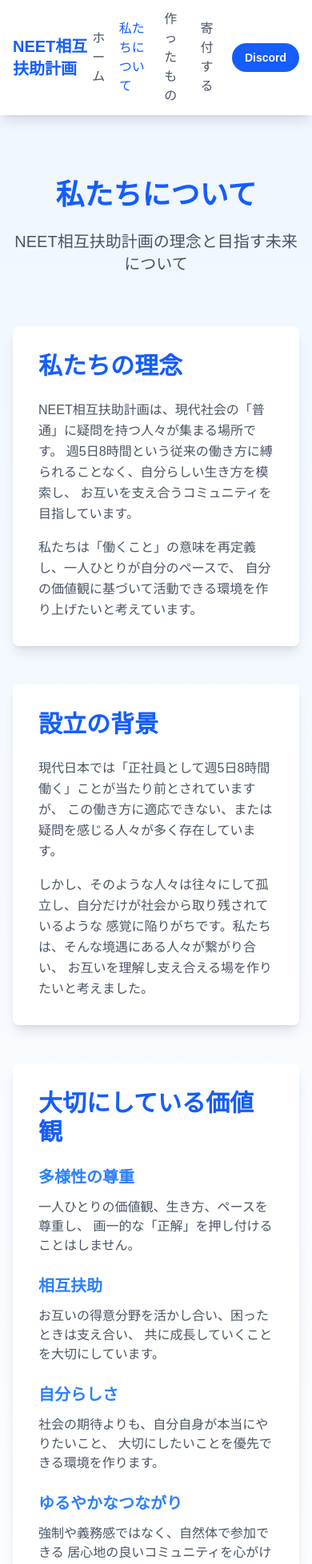
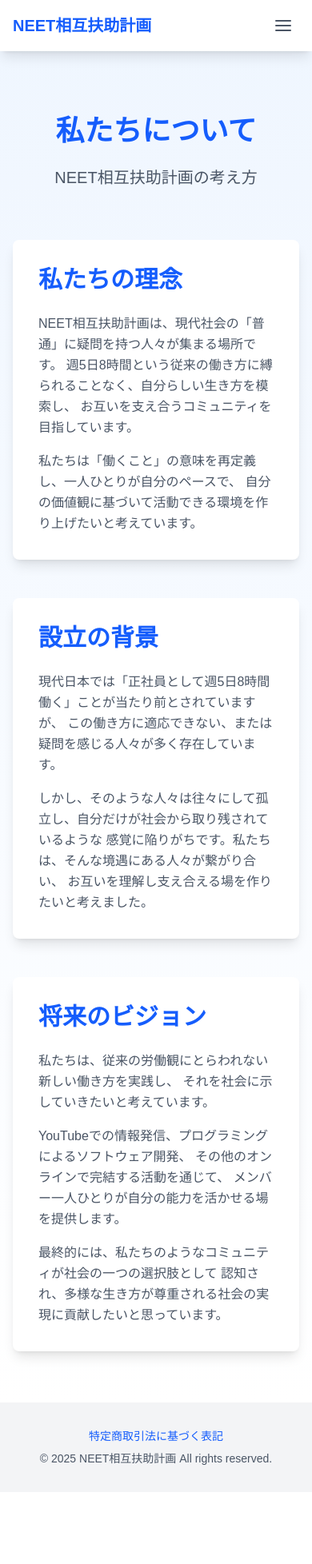
Before and after one commit to neet-map/neet-map, a Next.js app: page /about in a window 390 px wide. Shown: the top 1956 px of the page at 80% size. After the commit the page ends 1866 px from the top, so only its background shows below. Built offline with nearby package versions, Linux system fonts and the light colour scheme.

Commit message:
文章の修正

```diff
--- a/app/about/page.tsx
+++ b/app/about/page.tsx
@@ -11,7 +11,7 @@ export default function About() {
               私たちについて
             </h1>
             <p className="text-xl text-gray-600 dark:text-gray-300 max-w-2xl mx-auto">
-              NEET相互扶助計画の理念と目指す未来について
+              NEET相互扶助計画の考え方
             </p>
           </div>
 
@@ -52,51 +52,6 @@ export default function About() {
               </div>
             </section>
 
-            {/* 大切にしている価値観 */}
-            <section className="bg-white dark:bg-gray-800 p-8 rounded-lg shadow-lg">
-              <h2 className="text-3xl font-semibold text-blue-600 dark:text-blue-400 mb-6">
-                大切にしている価値観
-              </h2>
-              <div className="grid md:grid-cols-2 gap-6">
-                <div className="space-y-3">
-                  <h3 className="text-xl font-semibold text-blue-500 dark:text-blue-300">
-                    多様性の尊重
-                  </h3>
-                  <p className="text-gray-600 dark:text-gray-300">
-                    一人ひとりの価値観、生き方、ペースを尊重し、
-                    画一的な「正解」を押し付けることはしません。
-                  </p>
-                </div>
-                <div className="space-y-3">
-                  <h3 className="text-xl font-semibold text-blue-500 dark:text-blue-300">
-                    相互扶助
-                  </h3>
-                  <p className="text-gray-600 dark:text-gray-300">
-                    お互いの得意分野を活かし合い、困ったときは支え合い、
-                    共に成長していくことを大切にしています。
-                  </p>
-                </div>
-                <div className="space-y-3">
-                  <h3 className="text-xl font-semibold text-blue-500 dark:text-blue-300">
-                    自分らしさ
-                  </h3>
-                  <p className="text-gray-600 dark:text-gray-300">
-                    社会の期待よりも、自分自身が本当にやりたいこと、
-                    大切にしたいことを優先できる環境を作ります。
-                  </p>
-                </div>
-                <div className="space-y-3">
-                  <h3 className="text-xl font-semibold text-blue-500 dark:text-blue-300">
-                    ゆるやかなつながり
-                  </h3>
-                  <p className="text-gray-600 dark:text-gray-300">
-                    強制や義務感ではなく、自然体で参加できる
-                    居心地の良いコミュニティを心がけています。
-                  </p>
-                </div>
-              </div>
-            </section>
-
             {/* 将来のビジョン */}
             <section className="bg-white dark:bg-gray-800 p-8 rounded-lg shadow-lg">
               <h2 className="text-3xl font-semibold text-blue-600 dark:text-blue-400 mb-6">
--- a/app/components/Header.tsx
+++ b/app/components/Header.tsx
@@ -2,9 +2,16 @@
 
 import Link from "next/link";
 import { usePathname } from "next/navigation";
+import { useEffect, useState } from "react";
 
 export default function Header() {
   const pathname = usePathname();
+  const [isMobileMenuOpen, setIsMobileMenuOpen] = useState(false);
+
+  // ルートが変わったらモバイルメニューを閉じる
+  useEffect(() => {
+    setIsMobileMenuOpen(false);
+  }, [pathname]);
 
   return (
     <header className="sticky top-0 left-0 right-0 bg-white dark:bg-gray-800 shadow-lg z-50">
@@ -18,8 +25,8 @@ export default function Header() {
             NEET相互扶助計画
           </Link>
 
-          {/* ナビゲーション */}
-          <nav className="flex items-center space-x-4 md:space-x-6">
+          {/* デスクトップナビゲーション */}
+          <nav className="hidden md:flex items-center space-x-4 md:space-x-6">
             <Link
               href="/"
               className={`font-medium transition-colors duration-200 ${
@@ -69,6 +76,82 @@ export default function Header() {
               Discord
             </a>
           </nav>
+
+          {/* モバイルメニューボタン */}
+          <button
+            type="button"
+            className="md:hidden inline-flex items-center justify-center p-2 rounded-md text-gray-600 dark:text-gray-300 hover:text-gray-900 dark:hover:text-white hover:bg-gray-100 dark:hover:bg-gray-700 focus:outline-none focus:ring-2 focus:ring-blue-500"
+            aria-controls="mobile-menu"
+            aria-expanded={isMobileMenuOpen}
+            onClick={() => setIsMobileMenuOpen((prev) => !prev)}
+          >
+            <span className="sr-only">メインメニューを開閉</span>
+            {isMobileMenuOpen ? (
+              // Close (X)
+              <svg className="h-6 w-6" viewBox="0 0 24 24" fill="none" stroke="currentColor" strokeWidth="2" strokeLinecap="round" strokeLinejoin="round" aria-hidden="true">
+                <path d="M18 6L6 18M6 6l12 12" />
+              </svg>
+            ) : (
+              // Hamburger
+              <svg className="h-6 w-6" viewBox="0 0 24 24" fill="none" stroke="currentColor" strokeWidth="2" strokeLinecap="round" strokeLinejoin="round" aria-hidden="true">
+                <path d="M3 6h18M3 12h18M3 18h18" />
+              </svg>
+            )}
+          </button>
+        </div>
+
+        {/* モバイルナビゲーション */}
+        <div id="mobile-menu" className={`${isMobileMenuOpen ? 'block' : 'hidden'} md:hidden mt-3`}>
+          <nav className="flex flex-col space-y-2">
+            <Link
+              href="/"
+              className={`px-3 py-2 rounded-md font-medium transition-colors duration-200 ${
+                pathname === '/'
+                  ? 'bg-blue-50 dark:bg-blue-950/30 text-blue-700 dark:text-blue-300'
+                  : 'text-gray-700 dark:text-gray-300 hover:bg-gray-100 dark:hover:bg-gray-700'
+              }`}
+            >
+              ホーム
+            </Link>
+            <Link
+              href="/about"
+              className={`px-3 py-2 rounded-md font-medium transition-colors duration-200 ${
+                pathname === '/about'
+                  ? 'bg-blue-50 dark:bg-blue-950/30 text-blue-700 dark:text-blue-300'
+                  : 'text-gray-700 dark:text-gray-300 hover:bg-gray-100 dark:hover:bg-gray-700'
+              }`}
+            >
+              私たちについて
+            </Link>
+            <Link
+              href="/product"
+              className={`px-3 py-2 rounded-md font-medium transition-colors duration-200 ${
+                pathname === '/product'
+                  ? 'bg-blue-50 dark:bg-blue-950/30 text-blue-700 dark:text-blue-300'
+                  : 'text-gray-700 dark:text-gray-300 hover:bg-gray-100 dark:hover:bg-gray-700'
+              }`}
+            >
+              作ったもの
+            </Link>
+            <Link
+              href="/donate"
+              className={`px-3 py-2 rounded-md font-medium transition-colors duration-200 ${
+                pathname === '/donate'
+                  ? 'bg-green-50 dark:bg-green-950/30 text-green-700 dark:text-green-300'
+                  : 'text-gray-700 dark:text-gray-300 hover:bg-gray-100 dark:hover:bg-gray-700'
+              }`}
+            >
+              寄付する
+            </Link>
+            <a
+              href="https://discord.gg/BtqQecTW"
+              className="mt-1 inline-flex items-center justify-center bg-blue-600 hover:bg-blue-700 text-white font-bold py-2 px-4 rounded-full transition-colors duration-200"
+              target="_blank"
+              rel="noopener noreferrer"
+            >
+              Discord
+            </a>
+          </nav>
         </div>
       </div>
     </header>
--- a/app/layout.tsx
+++ b/app/layout.tsx
@@ -13,10 +13,12 @@ const geistMono = Geist_Mono({
 });
 
 export const metadata: Metadata = {
-  title: "NEET相互扶助計画(仮)",
+  title: "NEET相互扶助計画",
   description: "It's the only NEET things to do",
   icons: {
-    icon: "/favicon.svg",
+    icon: "/neet-map.png",
+    shortcut: "/neet-map.png",
+    apple: "/neet-map.png",
   },
   verification: {
     google: "8aPmMLQsUhE6h2w-3UypXomR_61JUOFpqJsNYJtnUoM",
```
Also changed, not shown: public/neet-map.png (added).
